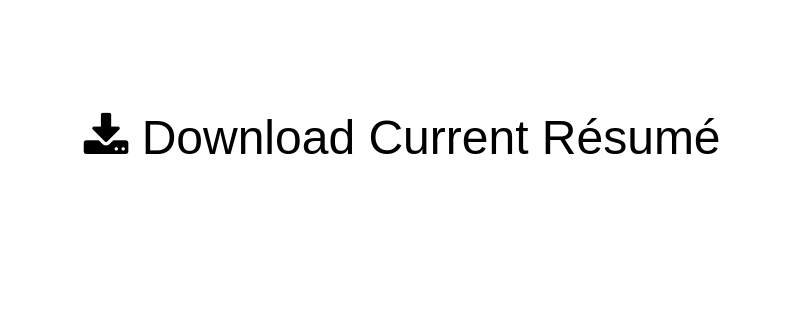
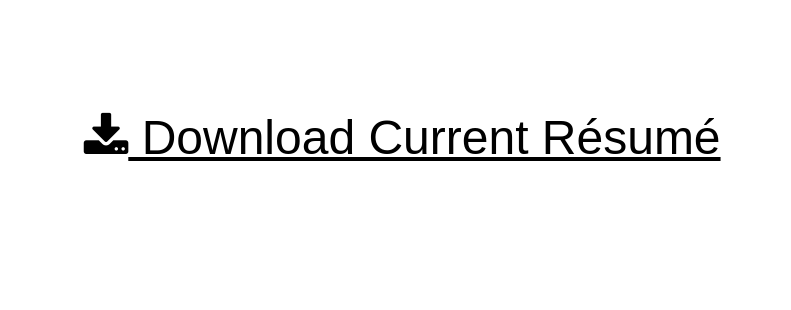
Before and after one commit to gsewsankar/gsewsankar.github.io, a plain HTML site: page index.html in a window 1280 px wide. Shown: the part 174-484 px from the top of the page, 0-791 px from the left. Drawn offline with Linux system fonts and the light colour scheme; a web font is replaced by a local one.

Commit message:
Update index.html

```diff
--- a/index.html
+++ b/index.html
@@ -180,7 +180,7 @@ a:hover{
 
   <div class="about-me">
   <a href="https://ibb.co/xSPkS8y"><img src="https://i.ibb.co/xSPkS8y/small.jpg" alt="small" border="0" /></a>
-  <div><i class='fa fa-download'></i> Download Current Résumé</div>
+  <div><a href ="Garrick Sewsankar Resume Spring 2019.pdf"><i class='fa fa-download'></i> Download Current Résumé</a></div>
 
   </div>
 
```
